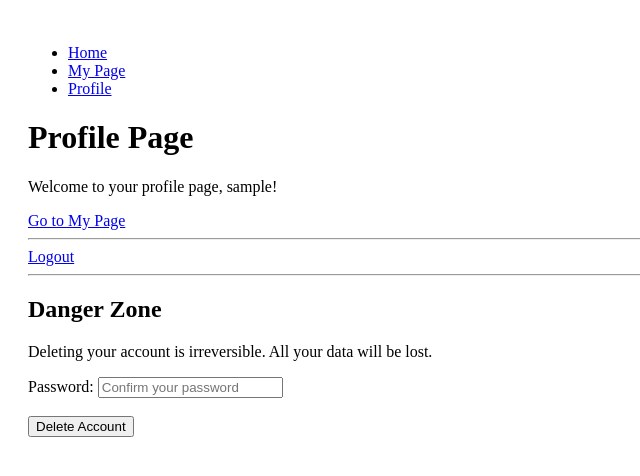
After one commit to ModestyG/Archive, a Flask app: page /profile in a window 1280 px wide. The commit adds this page. Shown: the top 476 px of the page, without its empty margins (0-640 px from the left). Run offline with Flask 3, Linux system fonts and the light colour scheme; the visitor is signed in with stand-in values (Sample User, id 1).

Commit message:
Added profile and user-page

```diff
--- a/app.py
+++ b/app.py
@@ -91,6 +91,21 @@ def create_user(username, email, password):
     conn.close()
     print(f"User {username} created successfully")
 
+def authenticate_user(username, password):
+    print(f"Authenticating user with username or email: {username}")
+    conn = get_db_connection()
+    cursor = conn.cursor(dictionary=True)
+    cursor.execute("SELECT * FROM users WHERE username = %s OR email = %s", (username, username))
+    user = cursor.fetchone()
+    cursor.close()
+    conn.close()
+
+    if user and check_password_hash(user["password"], password):
+        print(f"User {username} authenticated successfully")
+        return user
+    print(f"Authentication failed for user {username}")
+    return None
+
 def validate_user_input(username, email, password):
 
     # Several of these are already handled by HTML form validation, but we want to be sure and not rely on that (and some of them are not, like the allowed special characters in username)
@@ -147,21 +162,6 @@ def email_taken(email):
     conn.close()
     return result is not None
 
-def authenticate_user(username, password):
-    print(f"Authenticating user with username or email: {username}")
-    conn = get_db_connection()
-    cursor = conn.cursor(dictionary=True)
-    cursor.execute("SELECT * FROM users WHERE username = %s OR email = %s", (username, username))
-    user = cursor.fetchone()
-    cursor.close()
-    conn.close()
-
-    if user and check_password_hash(user["password"], password):
-        print(f"User {username} authenticated successfully")
-        return user
-    print(f"Authentication failed for user {username}")
-    return None
-
 # Misc functions
 
 def alt_route_redirect(func_name):
@@ -173,12 +173,9 @@ def alt_route_redirect(func_name):
 def connect_alt_routes(func_name, *route_variations):
     """Connects multiple alternative routes to the same endpoint function. This allows users to access the same page using different URLs (e.g., /login, /log-in, /sign-in, etc.) without having to duplicate code or use multiple route decorators on the same function."""
     for route in route_variations:
-        print(f"Connecting alternative route '{route}' to endpoint '{func_name}'")
-
         #Create a new function that redirects to the original endpoint and give it a unique name based on the route to avoid conflicts in Flask's routing system (It took me sooo long to figure out that the issue with the alternative routes not working was that they were all trying to use the same function name and thus overwriting each other in the routing system :,) )
         func = alt_route_redirect(func_name)
         func.__name__ = f"{func_name}_alt_{route.strip('/')}"
-        print(f"Created redirect function '{func.__name__}' for route '{route}'")
         app.add_url_rule(route, func.__name__, func)
 
 # Routes
@@ -186,7 +183,7 @@ def connect_alt_routes(func_name, *route_variations):
 @app.route('/')
 @login_required
 def index():
-    return render_template('index.html', username=session.get("username"))
+    return render_template('index.html')
 
 connect_alt_routes("index", "/index", "/home")
 
@@ -254,6 +251,53 @@ def logout():
 
 connect_alt_routes("logout", "/log_out", "/log-out")
 
+
+@app.route("/delete-account", methods=["POST"])
+@login_required
+def delete_account():
+    user_id = session.get("user_id")
+    password = request.form.get("password", "")
+
+    conn = get_db_connection()
+    cursor = conn.cursor(dictionary=True)
+
+    cursor.execute("SELECT * FROM users WHERE id = %s", (user_id,))
+    user = cursor.fetchone()
+    if not user:
+        cursor.close()
+        conn.close()
+        flash("User not found, contact support")
+        return redirect(url_for("profile"))
+    if check_password_hash(user["password"], password):
+        cursor.execute("DELETE FROM users WHERE id = %s", (user_id,))
+        conn.commit()
+        cursor.close()
+        conn.close()
+        session.clear()
+        return redirect(url_for("register"))
+
+    cursor.close()
+    conn.close()
+    flash("Incorrect password")
+    return redirect(url_for("profile"))
+
+@app.route("/profile")
+@login_required
+def profile():
+    return render_template("profile.html")
+
+connect_alt_routes("profile", "/my-profile", "/my_profile", "/user-profile", "/user_profile")
+
+@app.route("/my-page")
+@login_required
+def my_page():
+    user = {
+        "username": session.get("username")
+    }
+    return render_template("user-page.html", user=user)
+
+connect_alt_routes("my_page", "/user-page", "/user_page", "/my_page")
+
 if __name__ == '__main__':
     setup_logging()
     app.run(debug=True)
--- a/static/style.css
+++ b/static/style.css
@@ -1,3 +1,7 @@
+
+body {
+    padding: 20px;
+}
 
 .error_text {
     color: red;
--- a/templates/base.html
+++ b/templates/base.html
@@ -10,10 +10,11 @@
     <nav>
         <ul>
             <li><a href="/">Home</a></li>
-            {% if not username %}
+            {% if not session.username %}
                 <li><a href="/login">Login</a></li>
                 <li><a href="/register">Register</a></li>
             {% else %}
+                <li><a href="/my-page">My Page</a></li>
                 <li><a href="/profile">Profile</a></li>
             {% endif %}
         </ul>
--- a/templates/index.html
+++ b/templates/index.html
@@ -1,5 +1,5 @@
 {% extends 'base.html' %}
 {% block body %}
-    <h1>Welcome to the Tangled Archive, {{ username }}!</h1>
+    <h1>Welcome to the Tangled Archive, {{ session.username }}!</h1>
     <a href="/logout">Logout</a>
 {% endblock %}
--- /dev/null
+++ b/templates/profile.html
@@ -0,0 +1,25 @@
+{% extends 'base.html' %}
+{% block title %}Profile{% endblock %}
+
+{% block body %}
+    <h1>Profile Page</h1>
+    <p>Welcome to your profile page, {{ session.username }}!</p>
+    <a href="/my-page">Go to My Page</a><br>
+    <hr>
+    <a href="/logout">Logout</a>
+    <hr>
+    <h2>Danger Zone</h2>
+    <p>Deleting your account is irreversible. All your data will be lost.</p>
+    {% with messages = get_flashed_messages() %}
+        {% if messages %}
+            {% for message in messages %}
+            <p class="error_text">{{ message }}</p>
+            {% endfor %}
+        {% endif %}
+    {% endwith %}
+    <form method="post" action="/delete-account">
+        <label for="password">Password:</label>
+        <input type="password" name="password" placeholder="Confirm your password" required><br><br>
+        <input type="submit" value="Delete Account" class="btn-delete">
+    </form>
+{% endblock %}
```
Also changed, not shown: templates/user-page.html (added, +7 -0 lines), README.md.
